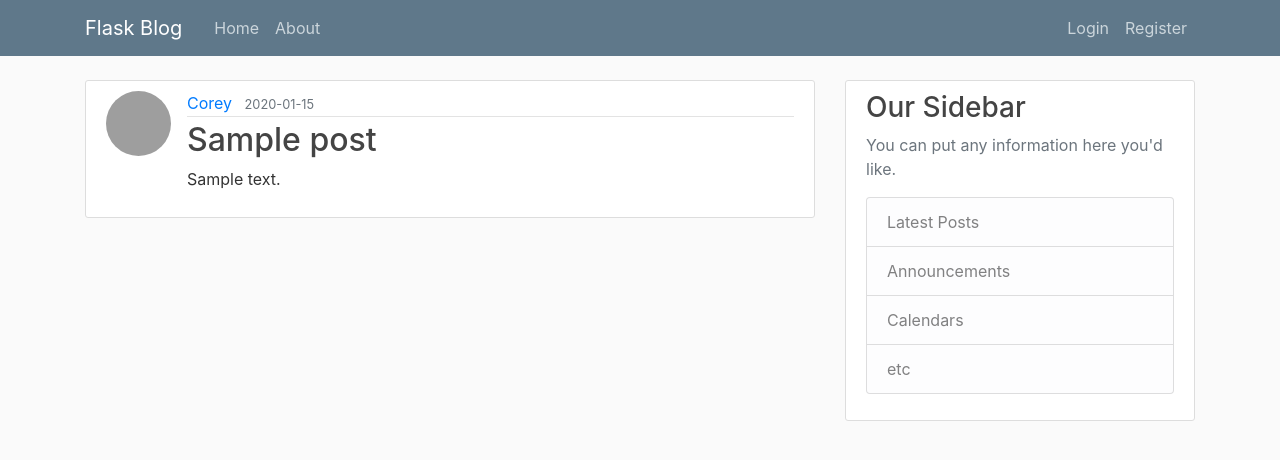
After one commit to JohnBaer3/FlaskBlog, a Flask app: page /posts/1 in a window 1280 px wide. The commit adds this page. Shown: the top 460 px of the page. Run offline with Flask 2, Linux system fonts and the light colour scheme; data comes from the database, SQL or seed files in the repository; tables that the repository leaves empty hold one stand-in row (values such as "Sample post"); some libraries are stand-ins or nearby versions; grey boxes are pictures that could not be loaded.

Commit message:
Add files via upload

```diff
--- a/flaskblog/templates/layout.html
+++ b/flaskblog/templates/layout.html
@@ -33,6 +33,7 @@
 	        		<!-- Navbar Right Side -->
 	        		<div class="navbar-nav">
 	        			{% if current_user.is_authenticated %}
+	        				<a class="nav-item nav-link" href="{{ url_for('new_post') }}">New Post</a>
 	        				<a class="nav-item nav-link" href="{{ url_for('account') }}">Account</a>
 	        				<a class="nav-item nav-link" href="{{ url_for('logout') }}">Logout</a>
 	        			{% else %}
@@ -46,7 +47,7 @@
 	</header>
 
 
-
+<!--Sidebar-->
 	<main role="main" class="container">
 	  <div class="row">
 	    <div class="col-md-8">
--- a/flaskblog/templates/login.html
+++ b/flaskblog/templates/login.html
@@ -49,11 +49,10 @@
 				<a href="#">Forgot Password?</a>
 			</small>
 		</form>
+	</div>
 	<div class="border-top pt-3">
 		<small class="text-muted">
 			Need an Account? <a class="ml-2" href="{{ url_for('register') }}">Sign Up Now</a>
 		</small>
 	</div>
-
-	</div>
 {% endblock content %}
--- /dev/null
+++ b/flaskblog/templates/post.html
@@ -0,0 +1,48 @@
+{% extends "layout.html" %}
+
+{% block content %}
+	<article class="media content-section">
+		<img class="rounded-circle article-img" src="{{ url_for('static', filename='profile_pics/' + post.author.image_file) }}">
+	  	<div class="media-body">
+	    	<div class="article-metadata">
+	      	<a class="mr-2" href="#">{{ post.author.username }}</a>
+	      	<small class="text-muted">{{ post.date_posted.strftime('%Y-%m-%d') }}</small>
+
+	      	{% if post.author == current_user %}
+	      		<div>
+	      			<a class="btn btn-secondary btn-sm mt-1 mb-1" href="{{ url_for('update_post', post_id=post.id) }}">Update</a>
+	      			<button type="button" class="btn btn-danger btn-sm m-1" data-toggle="modal" data-target="#deleteModal">Delete</button>
+	      		</div>
+	      	{% endif %}
+
+	    	</div>
+	    	<h2 class="article-title">{{ post.title }}</h2>
+	    	<p class="article-content">{{ post.content }}</p>
+	  	</div>
+	</article>
+
+
+	<!-- Modal -->
+  	<div class="modal fade" id="deleteModal" tabindex="-1" role="dialog" aria-labelledby="deleteModalLabel" aria-hidden="true">
+	    <div class="modal-dialog" role="document">
+	    	<div class="modal-content">
+	     		<div class="modal-header">
+	        		<h5 class="modal-title" id="deleteModalLabel">Delete Post?</h5>
+	        		<button type="button" class="close" data-dismiss="modal" aria-label="Close">
+	        			<span aria-hidden="true">&times;</span>
+	        		</button>
+	        	</div>
+	        	<div class="modal-footer">
+	        		<button type="button" class="btn btn-secondary" data-dismiss="modal">Close</button>
+	        		<form action="{{ url_for('delete_post', post_id=post.id) }}" method="POST">
+	        			<input class="btn btn-danger" type="submit" value="Delete">
+	        		</form>
+	        	</div>
+	      	</div>
+	    </div>
+  	</div>
+
+
+
+
+{% endblock content %}
```
Also changed, not shown: flaskblog/templates/create_post.html (added, +45 -0 lines), flaskblog/templates/home.html (+11 -8 lines).
